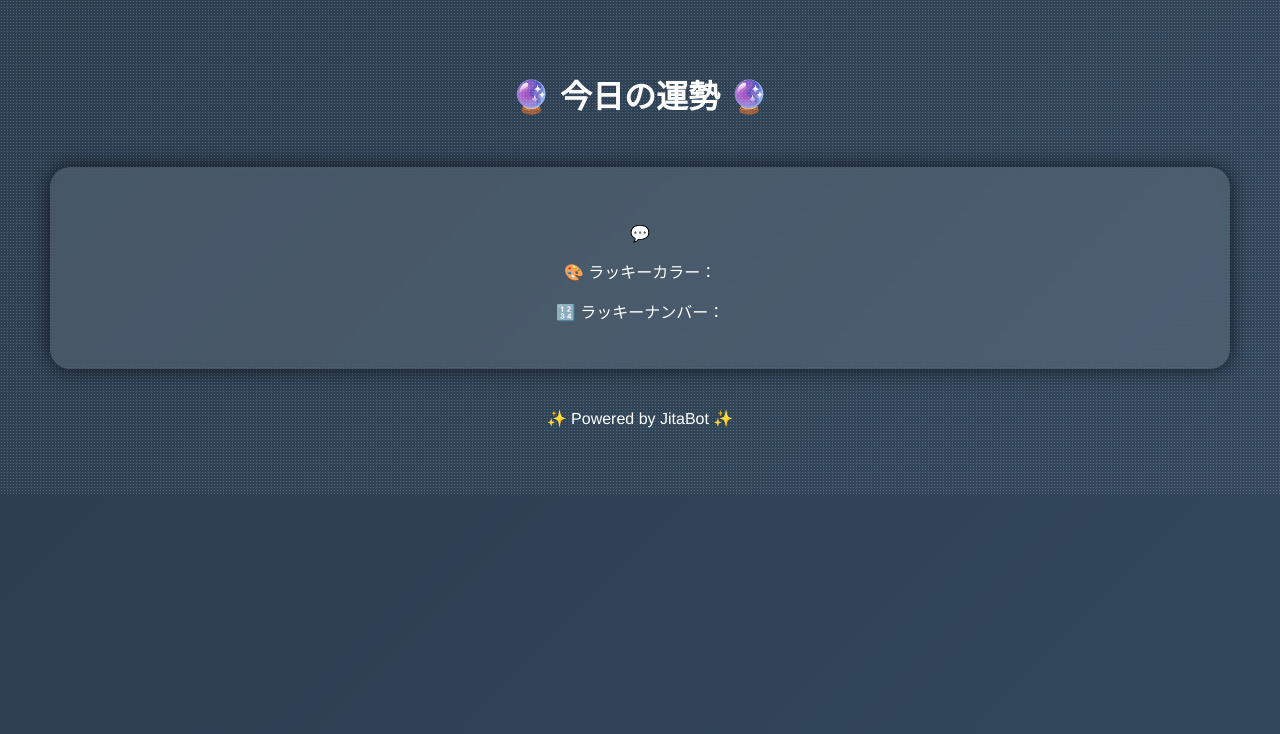
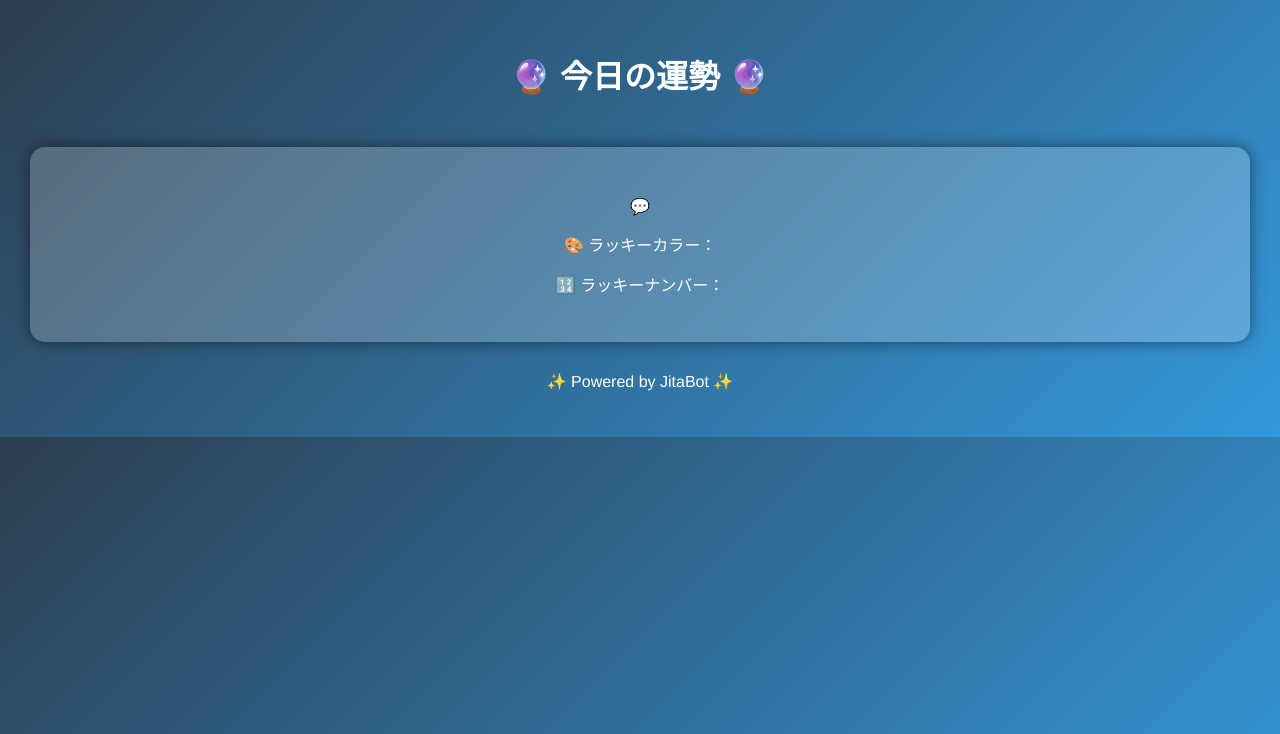
Before and after one commit to JitaBot/JitaBot, a Flask app: template templates/fortune.html in a window 1280 px wide. Shown: the top 734 px of the page. Run offline with Flask 3, Linux system fonts and the light colour scheme; the template is opened without the code that fills it, so the values that code supplies are empty.

Commit message:
テスト

```diff
--- a/app.py
+++ b/app.py
@@ -1,7 +1,5 @@
 from flask import Flask, request
 import json
-import random
-from datetime import datetime
 from fortune_logic import generate_fortune
 import requests
 import os
@@ -40,7 +38,7 @@ def webhook():
         else:
             reply_message(reply_token, "😢 すまん、わからんわ…")
 
-        return "OK"
+        return "OK", 200
     except Exception as e:
         print(f"エラー発生: {e}")
         return "Internal Server Error", 500
--- a/fortune_logic.py
+++ b/fortune_logic.py
@@ -1,24 +1,18 @@
 from datetime import datetime
 import random
 
-# 運勢メッセージテンプレート
 fortune_templates = [
     "今日はエネルギッシュな一日！自分の直感を信じて行動しよう。",
     "静かに自分と向き合う時間を作ると、新たな発見があるかも。",
     "今日は思いがけない幸運が訪れるかも！オープンな心で過ごそう。",
     "人間関係が活性化する日。気軽な会話からチャンスが生まれるよ。",
-    "努力が報われる兆しあり！粘り強く挑戦を続けよう。",
-    "未知の挑戦に飛び込む勇気が運を呼び寄せる日。",
-    "過去の経験がヒントをくれる日。振り返りが鍵となる。",
-    "人のために動けば、それが自分に返ってくる日。",
-    "自然の中でリラックスすると心がリセットされるよ。",
-    "今日は笑顔が幸運の引き金に。ポジティブな態度を忘れずに！"
+    "努力が報われる兆しあり！粘り強く挑戦を続けよう。"
 ]
 
 def generate_fortune():
     today = datetime.now().strftime("%Y-%m-%d")
     fortune = random.choice(fortune_templates)
-    lucky_color = random.choice(["青", "赤", "緑", "黄色", "紫", "ピンク", "オレンジ", "白", "黒"])
+    lucky_color = random.choice(["青", "赤", "緑", "黄色", "紫"])
     lucky_number = random.randint(1, 99)
     return {
         "date": today,
--- a/templates/fortune.html
+++ b/templates/fortune.html
@@ -5,52 +5,26 @@
     <title>運勢ガイド - JitaBot</title>
     <style>
         body {
-            background: linear-gradient(135deg, #2c3e50, #34495e);
+            background: linear-gradient(135deg, #2c3e50, #3498db);
             color: #fff;
             text-align: center;
             font-family: 'Helvetica Neue', sans-serif;
             margin: 0;
-            padding: 50px;
-            position: relative;
-            overflow: hidden;
+            padding: 30px;
         }
-
         .fortune-box {
             margin-top: 50px;
             padding: 30px;
-            border-radius: 20px;
-            background: rgba(255, 255, 255, 0.1);
-            box-shadow: 0 0 20px rgba(0, 0, 0, 0.7);
-            backdrop-filter: blur(5px);
-            z-index: 2;
-            position: relative;
+            border-radius: 15px;
+            background: rgba(255, 255, 255, 0.2);
+            box-shadow: 0 0 15px rgba(0, 0, 0, 0.5);
         }
-
         .fortune-box h2 {
-            margin-bottom: 25px;
-            font-size: 2em;
-        }
-
-        .stars {
-            position: absolute;
-            top: 0;
-            left: 0;
-            width: 100%;
-            height: 100%;
-            z-index: 1;
-            background: radial-gradient(circle, rgba(255, 255, 255, 0.2) 1px, transparent 1px);
-            background-size: 3px 3px;
-            animation: moveStars 20s linear infinite;
-        }
-
-        @keyframes moveStars {
-            0% { background-position: 0 0; }
-            100% { background-position: 1000px 1000px; }
+            margin-bottom: 20px;
         }
     </style>
 </head>
 <body>
-    <div class="stars"></div>
     <h1>🔮 今日の運勢 🔮</h1>
     <div class="fortune-box">
         <h2>{{ fortune.date }}</h2>
@@ -58,6 +32,6 @@
         <p>🎨 ラッキーカラー：{{ fortune.lucky_color }}</p>
         <p>🔢 ラッキーナンバー：{{ fortune.lucky_number }}</p>
     </div>
-    <p style="margin-top: 40px;">✨ Powered by JitaBot ✨</p>
+    <p style="margin-top: 30px;">✨ Powered by JitaBot ✨</p>
 </body>
 </html>
```
